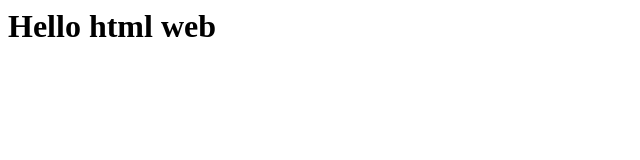
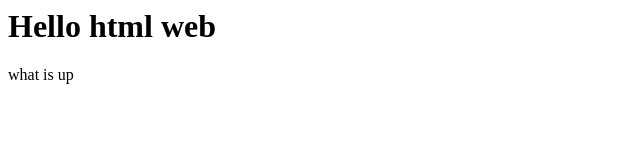
Before and after one commit to allseasons1/gitPractice, a plain HTML site: page index.html in a window 1280 px wide. Shown: the full height of the page, 0-640 px from the left. Drawn offline with Linux system fonts and the light colour scheme.

Commit message:
greeting commit

```diff
--- a/index.html
+++ b/index.html
@@ -1,5 +1,6 @@
 <html>
     <body>
         <h1>Hello html web</h1>
+        what is up
     </body>
 </html>
```
